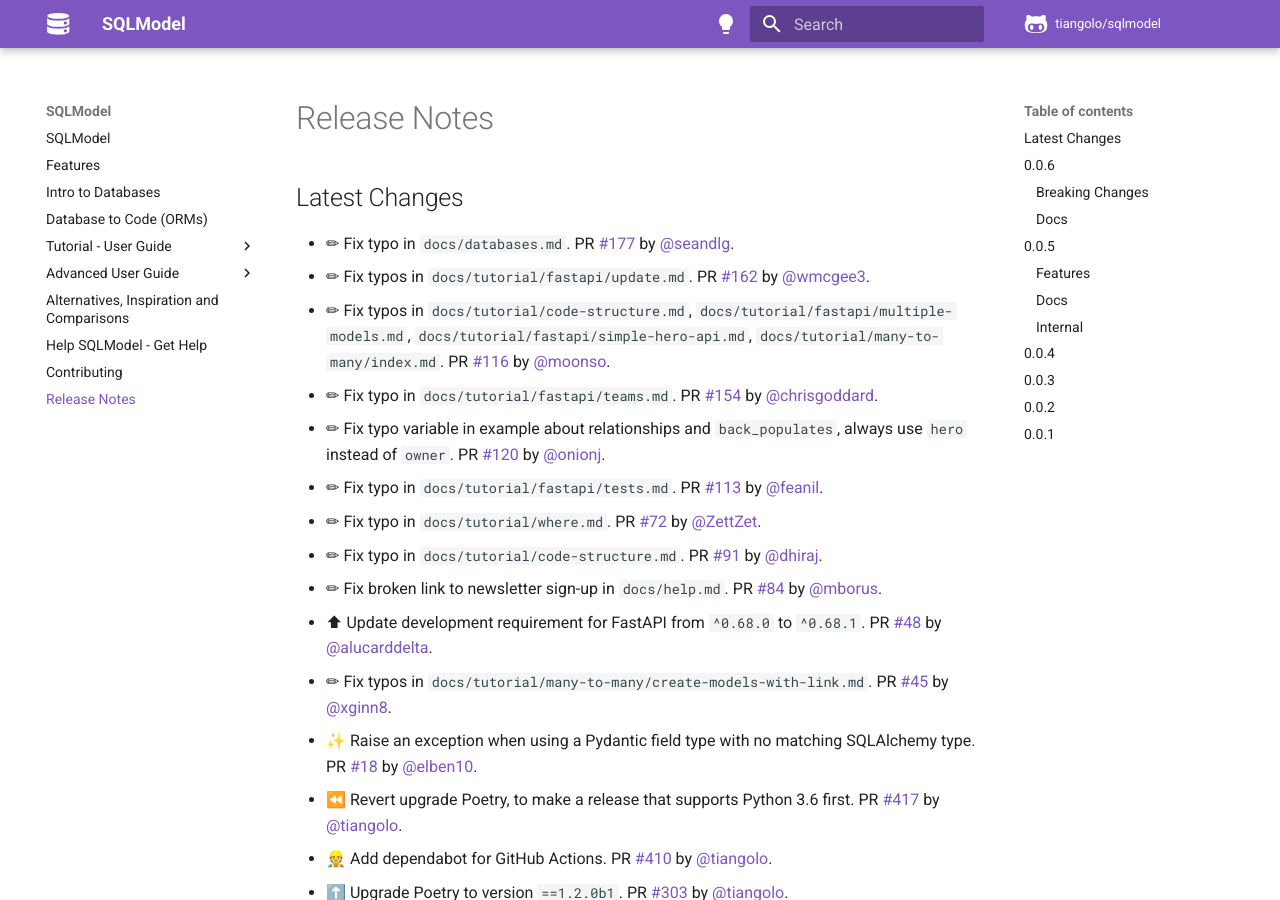
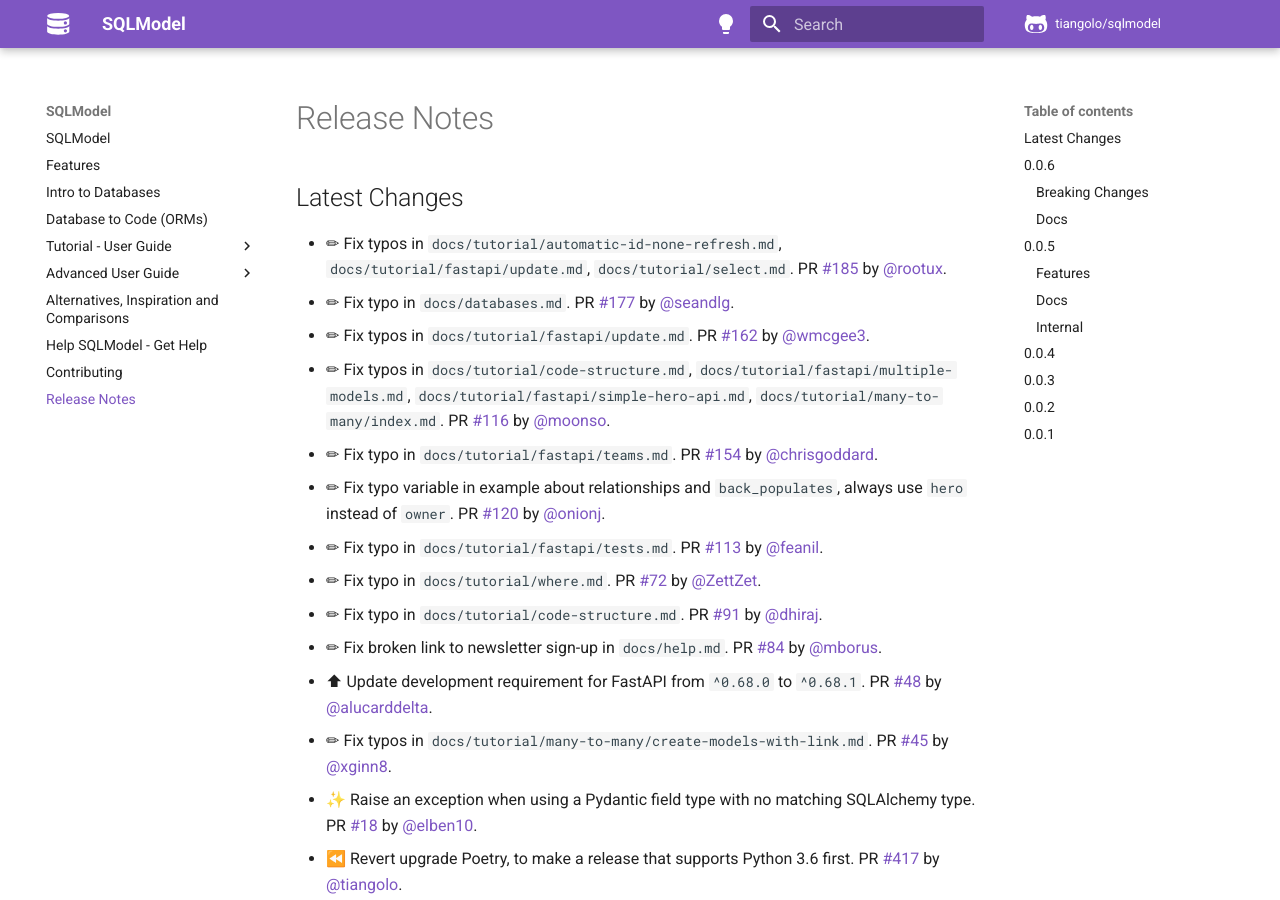
Before and after one commit to upmorpheus/Laravel-perfect, an MkDocs documentation site: the page built from docs/release-notes.md, in a window 1280 px wide and 900 px high. Built offline with MkDocs 1.6.1 and Material for MkDocs 9.7.7, drawn with Linux system fonts in a browser that asks for light colours; comment, search, counter and statistics services are not loaded.

Commit message:
📝 Update release notes

```diff
--- a/docs/release-notes.md
+++ b/docs/release-notes.md
@@ -2,6 +2,7 @@
 
 ## Latest Changes
 
+* ✏ Fix typos in `docs/tutorial/automatic-id-none-refresh.md`, `docs/tutorial/fastapi/update.md`, `docs/tutorial/select.md`. PR [#185](https://github.com/tiangolo/sqlmodel/pull/185) by [@rootux](https://github.com/rootux).
 * ✏ Fix typo in `docs/databases.md`. PR [#177](https://github.com/tiangolo/sqlmodel/pull/177) by [@seandlg](https://github.com/seandlg).
 * ✏ Fix typos in `docs/tutorial/fastapi/update.md`. PR [#162](https://github.com/tiangolo/sqlmodel/pull/162) by [@wmcgee3](https://github.com/wmcgee3).
 * ✏ Fix typos in `docs/tutorial/code-structure.md`, `docs/tutorial/fastapi/multiple-models.md`, `docs/tutorial/fastapi/simple-hero-api.md`, `docs/tutorial/many-to-many/index.md`. PR [#116](https://github.com/tiangolo/sqlmodel/pull/116) by [@moonso](https://github.com/moonso).
```
